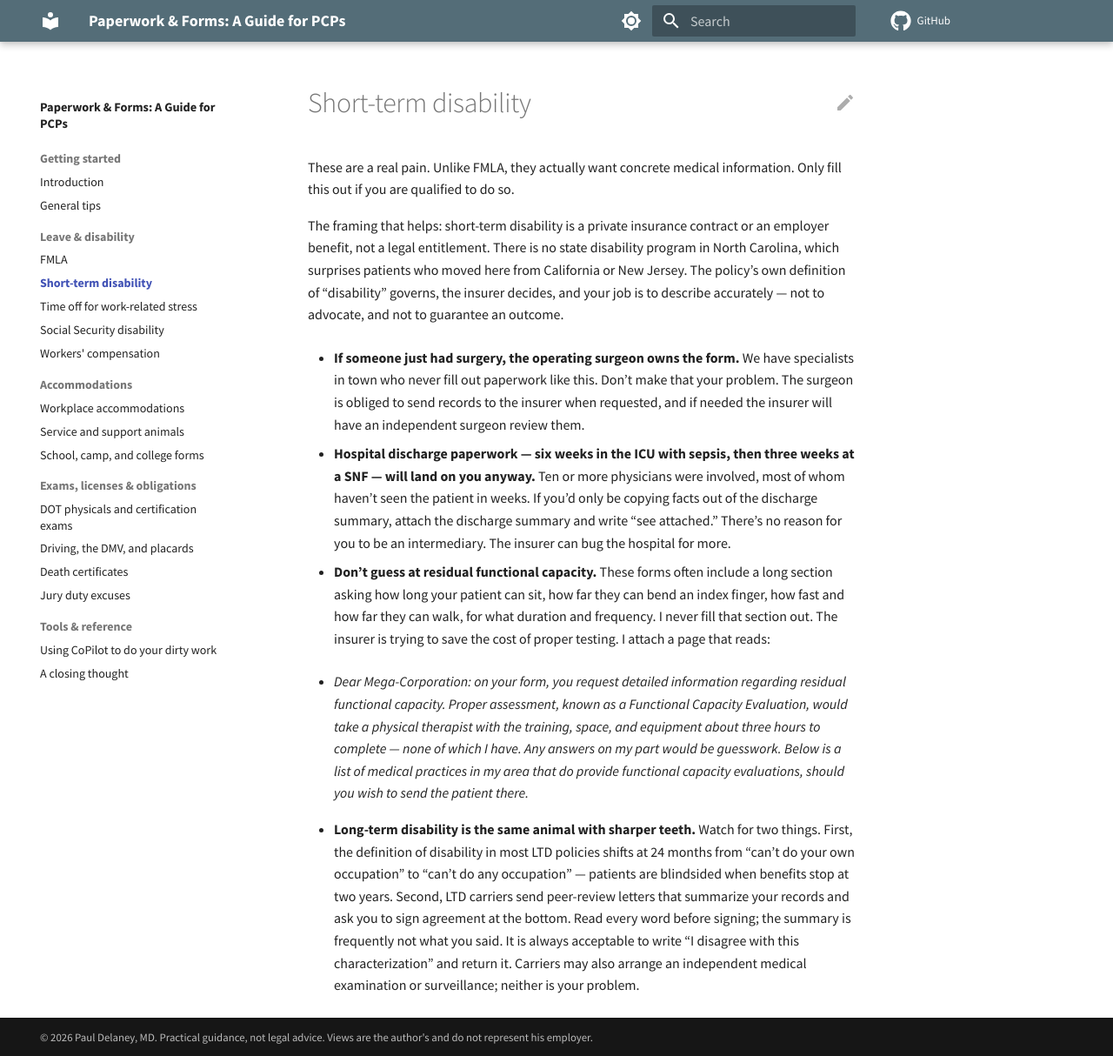
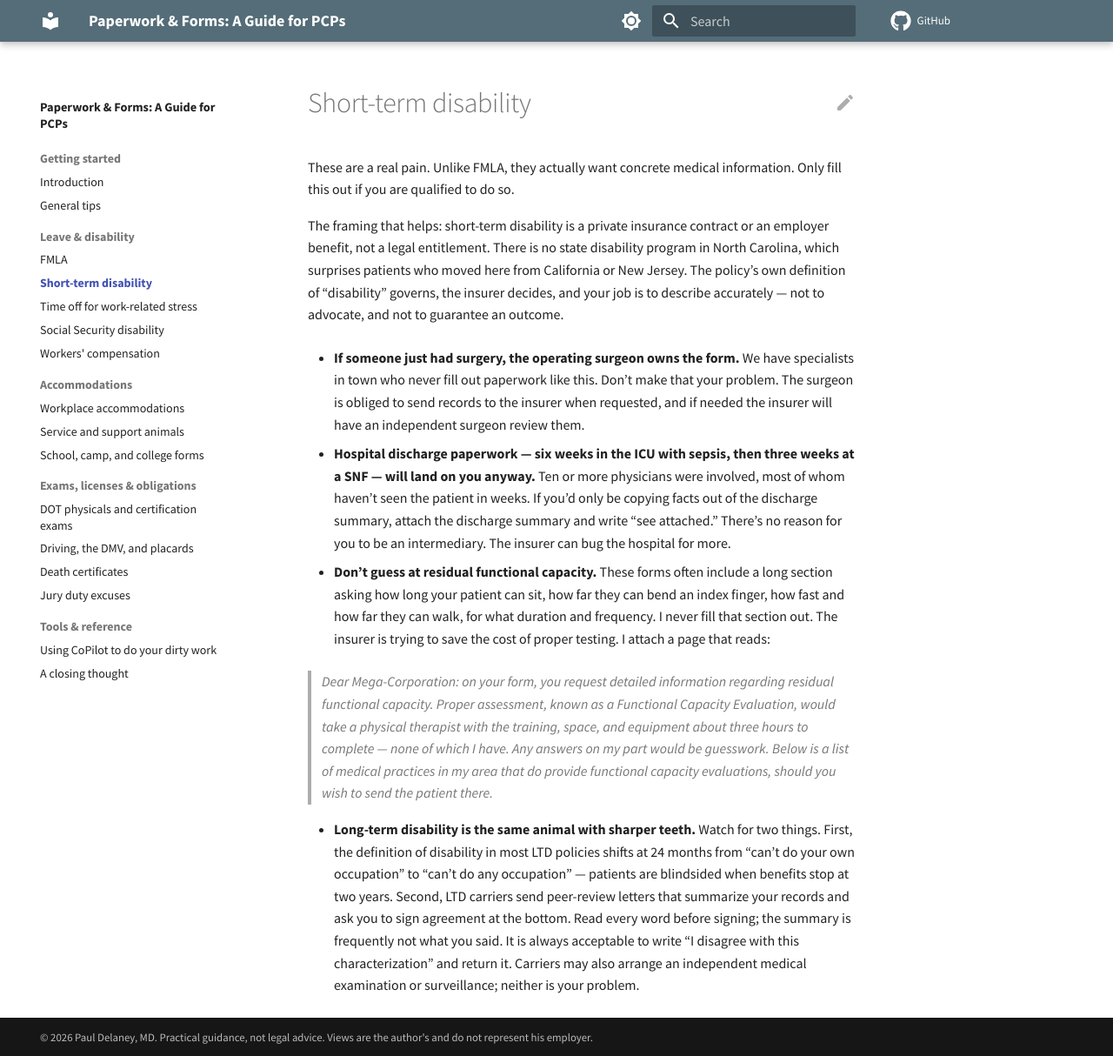
Before and after one commit to pdel4096/PCP-paperwork-guide, an MkDocs documentation site: the page built from docs/leave-disability/short-term-disability.md, in a window 1280 px wide and 1214 px high. Shown: the whole window at 87% size. Built offline with MkDocs 1.6.1 and Material for MkDocs 9.7.7, drawn with Linux system fonts in a browser that asks for light colours; comment, search, counter and statistics services are not loaded.

```diff
--- a/docs/leave-disability/short-term-disability.md
+++ b/docs/leave-disability/short-term-disability.md
@@ -16,7 +16,7 @@ The framing that helps: short-term disability is a private insurance contract or
 
 <!-- -->
 
-- *Dear Mega-Corporation: on your form, you request detailed information regarding residual functional capacity. Proper assessment, known as a Functional Capacity Evaluation, would take a physical therapist with the training, space, and equipment about three hours to complete — none of which I have. Any answers on my part would be guesswork. Below is a list of medical practices in my area that do provide functional capacity evaluations, should you wish to send the patient there.*
+> *Dear Mega-Corporation: on your form, you request detailed information regarding residual functional capacity. Proper assessment, known as a Functional Capacity Evaluation, would take a physical therapist with the training, space, and equipment about three hours to complete — none of which I have. Any answers on my part would be guesswork. Below is a list of medical practices in my area that do provide functional capacity evaluations, should you wish to send the patient there.*
 
 <!-- -->
 
```
